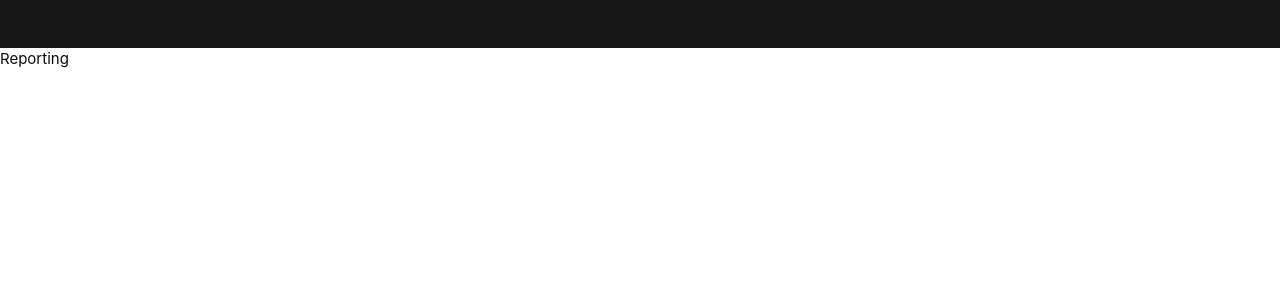
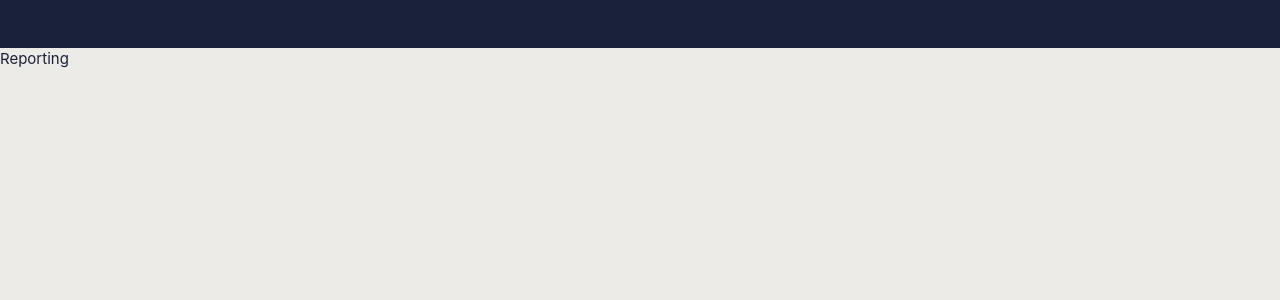
Before and after one commit to randspy/reporting-vue-js, a Vue app in the folder client/: page / in a window 1280 px wide. Shown: the top 300 px of the page. Built offline with nearby package versions, Linux system fonts and the light colour scheme; the HTML template or start-up script is replaced by a standard one.

Commit message:
feat: change colors

```diff
--- a/client/src/assets/main.css
+++ b/client/src/assets/main.css
@@ -6,104 +6,21 @@
 
 @layer base {
   :root {
-    --background: 0 0% 100%;
+    --white: 0 0% 100%;
+    --deep-navy-blue: 225 40% 16%;
+    --soft-pearl: 30 12% 92%;
+    --tangerine: 24 94% 62%;
+    --red: 0 84% 60%;
 
-    --foreground: 0 0% 3.9%;
-
-    --card: 0 0% 100%;
-
-    --card-foreground: 0 0% 3.9%;
-
-    --popover: 0 0% 100%;
-
-    --popover-foreground: 0 0% 3.9%;
-
-    --primary: 0 0% 9%;
-
-    --primary-foreground: 0 0% 98%;
-
-    --secondary: 0 0% 96.1%;
-
-    --secondary-foreground: 0 0% 9%;
-
-    --muted: 0 0% 96.1%;
-
-    --muted-foreground: 0 0% 45.1%;
-
-    --accent: 0 0% 96.1%;
-
-    --accent-foreground: 0 0% 9%;
-
-    --destructive: 0 84.2% 60.2%;
-
-    --destructive-foreground: 0 0% 98%;
-
-    --border: 0 0% 89.8%;
-
-    --input: 0 0% 89.8%;
-
-    --ring: 0 0% 3.9%;
-
-    --chart-1: 12 76% 61%;
-
-    --chart-2: 173 58% 39%;
-
-    --chart-3: 197 37% 24%;
-
-    --chart-4: 43 74% 66%;
-
-    --chart-5: 27 87% 67%;
-
-    --radius: 0.5rem;
-  }
-  .dark {
-    --background: 0 0% 3.9%;
-
-    --foreground: 0 0% 98%;
-
-    --card: 0 0% 3.9%;
-
-    --card-foreground: 0 0% 98%;
-
-    --popover: 0 0% 3.9%;
-
-    --popover-foreground: 0 0% 98%;
-
-    --primary: 0 0% 98%;
-
-    --primary-foreground: 0 0% 9%;
-
-    --secondary: 0 0% 14.9%;
-
-    --secondary-foreground: 0 0% 98%;
-
-    --muted: 0 0% 14.9%;
-
-    --muted-foreground: 0 0% 63.9%;
-
-    --accent: 0 0% 14.9%;
-
-    --accent-foreground: 0 0% 98%;
-
-    --destructive: 0 62.8% 30.6%;
-
-    --destructive-foreground: 0 0% 98%;
-
-    --border: 0 0% 14.9%;
-
-    --input: 0 0% 14.9%;
-
-    --ring: 0 0% 83.1%;
-
-    --chart-1: 220 70% 50%;
-
-    --chart-2: 160 60% 45%;
-
-    --chart-3: 30 80% 55%;
-
-    --chart-4: 280 65% 60%;
-
-    --chart-5: 340 75% 55%;
+    --background: var(--soft-pearl);
+    --background-secondary: var(--deep-navy-blue);
+    --foreground: var(--deep-navy-blue);
+    --primary: var(--deep-navy-blue);
+    --primary-foreground: var(--white);
+    --secondary: var(--soft-pearl);
+    --secondary-foreground: var(--deep-navy-blue);
+    --accent: var(--tangerine);
+    --error: var(--red);
   }
 }
 
```
